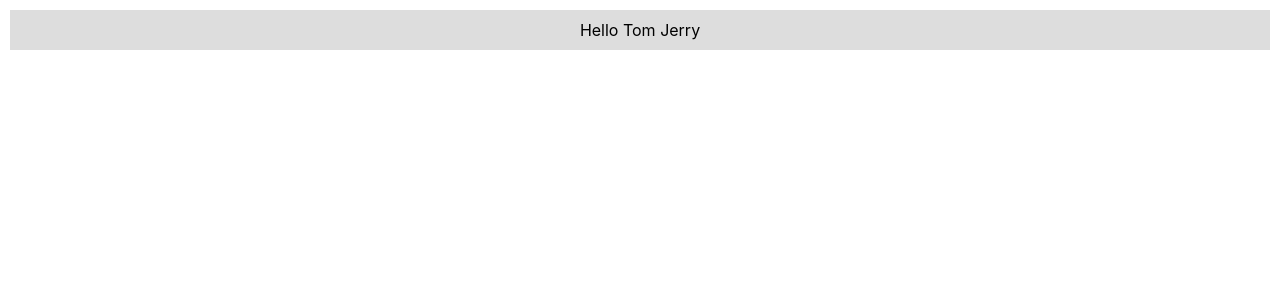
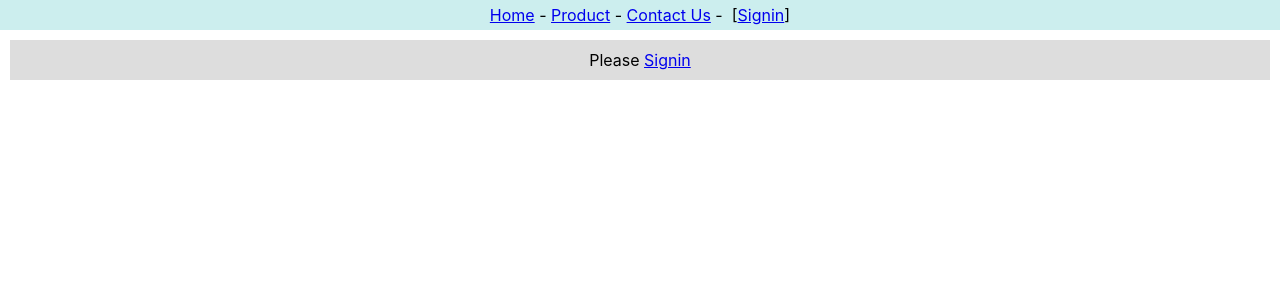
Before and after one commit to titipon71/app1, a React (Create React App) app: page / in a window 1280 px wide. Shown: the top 300 px of the page. Built offline with nearby package versions, Linux system fonts and the light colour scheme.

Commit message:
Refactor App component to use user context and implement Header2 and Content2 components

```diff
--- a/src/App.js
+++ b/src/App.js
@@ -1,10 +1,13 @@
 import React from "react";
 import { userContext } from './context'
-import Content from './context-content'
+import Content2 from './context-content2'
+import Header2 from "./context-header2";
 export default function App() {
+    let [user , setUser] = React.useState(null);
     return (
-        <userContext.Provider value={'Tom Jerry'}>
-            <Content />
+        <userContext.Provider value={[user, setUser]}>
+            <Header2 />
+            <Content2 />
         </userContext.Provider>
     );
 }
--- a/src/context-content.js
+++ b/src/context-content.js
@@ -1,7 +1,7 @@
 import React from "react";
 import { userContext } from "./context";
 
-export default function Content() {
+export default function Content2() {
     let user = React.useContext(userContext);
     const contentStyle = {
         backgroundColor: "#ddd",
--- /dev/null
+++ b/src/context-content2.js
@@ -0,0 +1,32 @@
+import React from "react";
+import { userContext } from "./context";
+
+export default function Content2() {
+    let [user, setUser] = React.useContext(userContext);
+    const contentStyle = {
+        backgroundColor: "#ddd",
+        textAlign: "center",
+        margin: 10,
+        padding: 10,
+    };
+
+    const onClickSignin = (event) => {
+        event.preventDefault();
+        setUser("Titipon");
+    };
+
+    return (
+        <div style={contentStyle}>
+            {user ? (
+                <span>Hello {user}</span>
+            ) : (
+                <span>
+                    Please{" "}
+                    <a href="." onClick={onClickSignin}>
+                        Signin
+                    </a>
+                </span>
+            )}
+        </div>
+    );
+}
--- /dev/null
+++ b/src/context-header2.js
@@ -0,0 +1,33 @@
+import React from 'react'
+import { userContext } from './context'
+
+export default class Header2 extends React.Component {
+    static contextType = userContext
+    render() {
+        let [user , setUser] = this.context
+        const headerStyle = {
+            backgroundColor: '#cee',
+            textAlign: 'center',
+            padding: 5
+        }
+const onClickSignout = (event) => {
+event.preventDefault()
+setUser('')
+}
+
+const onClickSignin = (event) => {
+event.preventDefault()
+setUser('Titipon')
+}
+
+        return (
+
+            <div style={headerStyle}>
+                <a href=" ">Home</a>&nbsp;-&nbsp;
+                <a href=" ">Product</a>&nbsp;-&nbsp;
+                <a href=" ">Contact Us</a>&nbsp;-&nbsp;&nbsp;
+                {(user) ? <span>[{user}&nbsp;:&nbsp;<a href=" " onClick={onClickSignout}>Signout</a>]</span> : <span>[<a href=" " onClick={onClickSignin}>Signin</a>]</span>}
+            </div>
+        )
+    }
+}
--- a/src/context.js
+++ b/src/context.js
@@ -1,2 +1,2 @@
-import React, {createContext} from 'react'
+import {createContext} from 'react'
 export const userContext = createContext()
```
